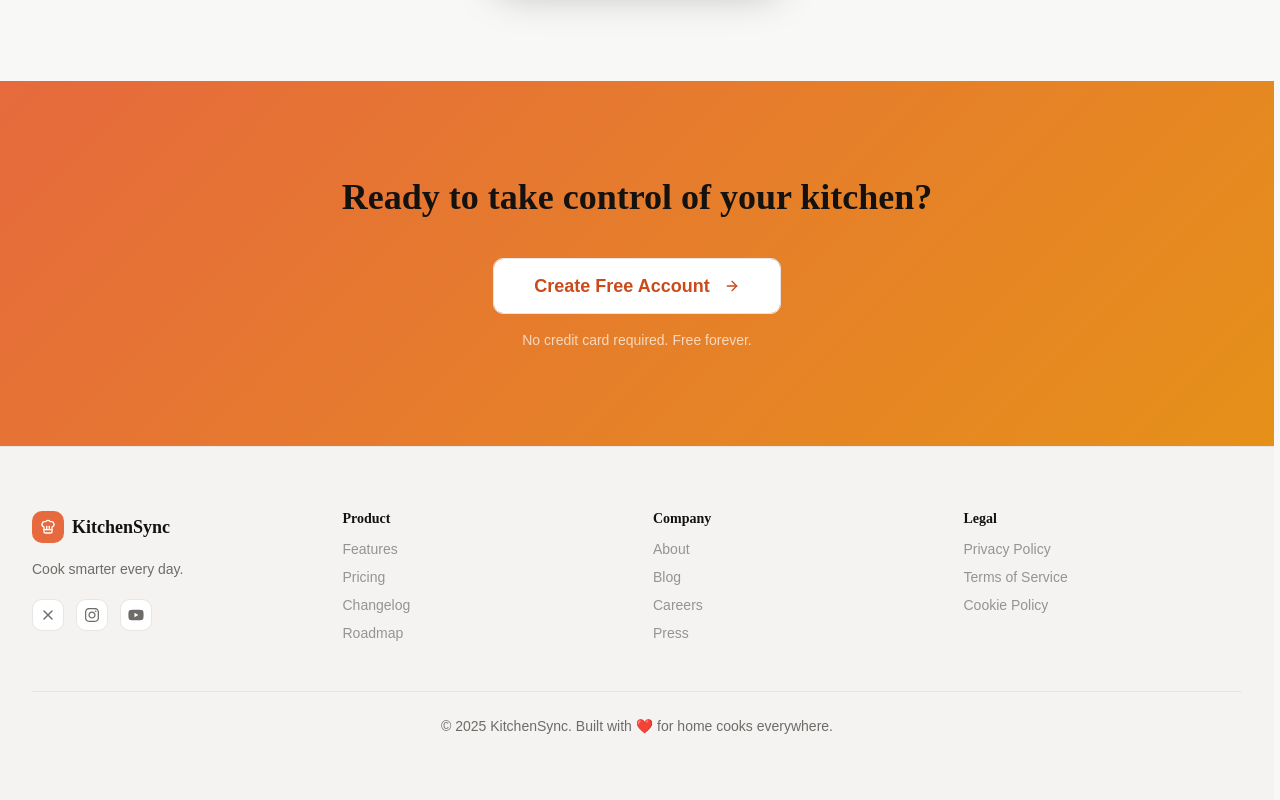
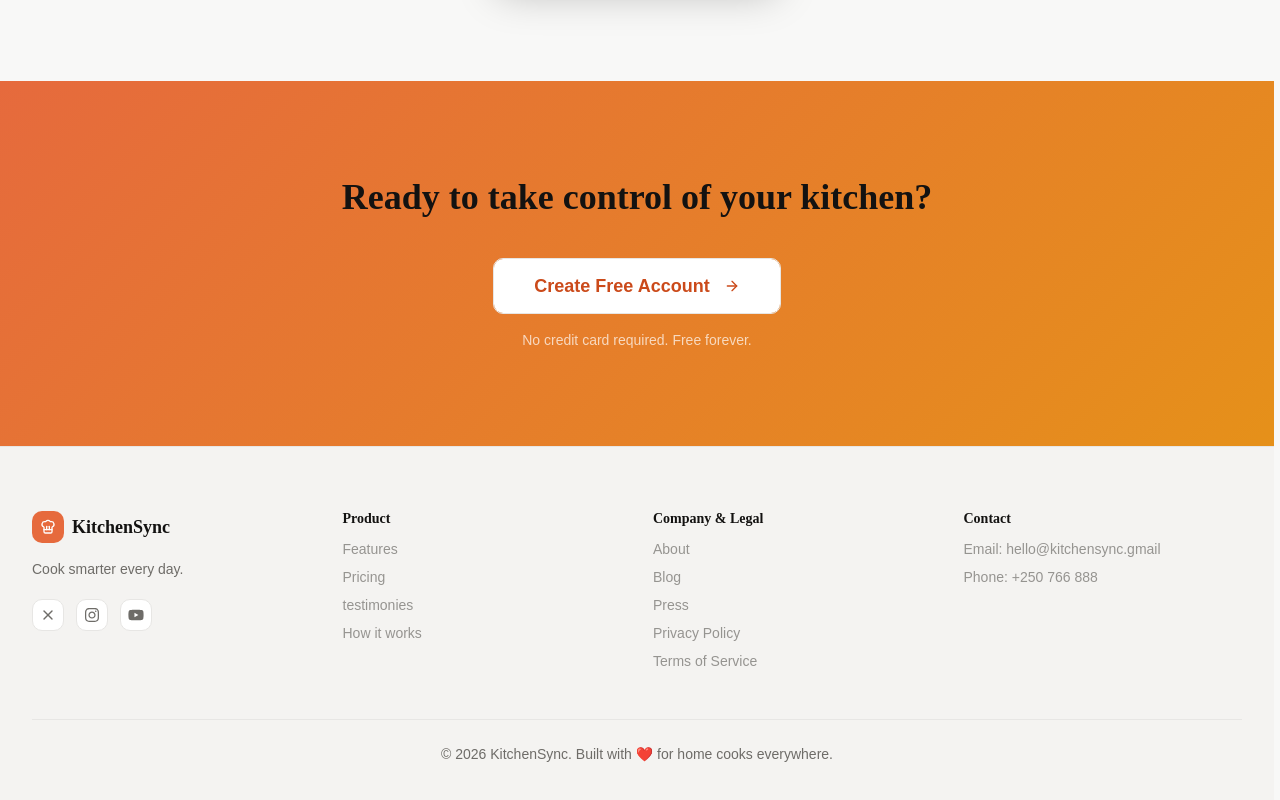
Before and after one commit to mahoro-belyse/KitchenSync, a React (Vite) app: page / in a window 1280 px wide. Shown: the part 4363-5163 px from the top of the page. Built offline with nearby package versions, Linux system fonts and the light colour scheme; no server answers.

Commit message:
updated footer

```diff
--- a/src/components/landing/FooterSection.tsx
+++ b/src/components/landing/FooterSection.tsx
@@ -22,25 +22,29 @@ const columns: FooterColumn[] = [
     links: [
       { label: "Features", href: "#features" },
       { label: "Pricing", href: "#pricing" },
-      { label: "Changelog", to: "/changelog", placeholder: true },
-      { label: "Roadmap", to: "/roadmap", placeholder: true },
+      { label: "testimonies", href: "#testimonials" },
+      { label: "How it works", href: "#how-it-works" },
     ],
   },
   {
-    heading: "Company",
+    heading: "Company & Legal",
     links: [
       { label: "About", to: "/about", placeholder: true },
       { label: "Blog", to: "/blog", placeholder: true },
-      { label: "Careers", to: "/careers", placeholder: true },
       { label: "Press", to: "/press", placeholder: true },
+      { label: "Privacy Policy", to: "/privacy", placeholder: true },
+      { label: "Terms of Service", to: "/terms", placeholder: true },
     ],
   },
+
   {
-    heading: "Legal",
+    heading: "Contact",
     links: [
-      { label: "Privacy Policy", to: "/privacy", placeholder: true },
-      { label: "Terms of Service", to: "/terms", placeholder: true },
-      { label: "Cookie Policy", to: "/cookies", placeholder: true },
+      {
+        label: "Email: hello@kitchensync.gmail",
+        href: "mailto:hello@kitchensync.gmail",
+      },
+      { label: "Phone: +250 766 888 ", href: "tel:+250788888" },
     ],
   },
 ];
@@ -162,7 +166,7 @@ export default function FooterSection() {
             color: "var(--text-muted)",
           }}
         >
-          © 2025 KitchenSync. Built with ❤️ for home cooks everywhere.
+          © 2026 KitchenSync. Built with ❤️ for home cooks everywhere.
         </div>
       </div>
     </footer>
```
